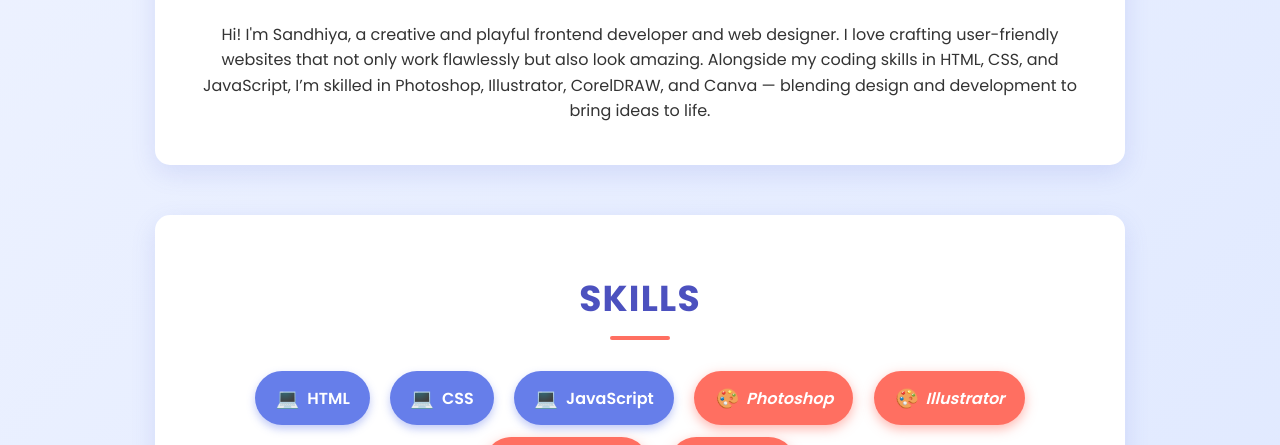
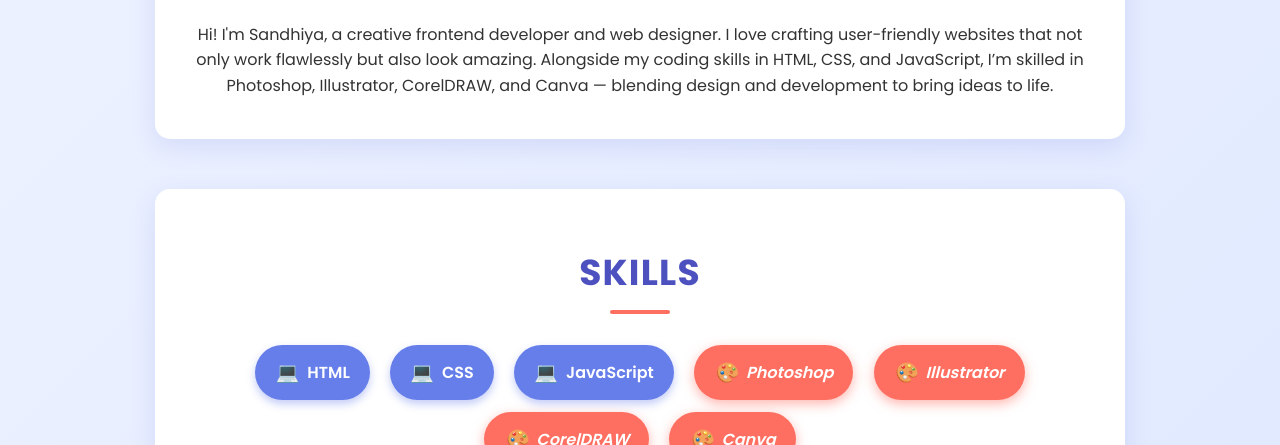
Before and after one commit to Sandy-45-art/myportfolio, a plain HTML site: page index.html in a window 1280 px wide. Shown: the part 655-1100 px from the top of the page. Drawn offline with Linux system fonts and the light colour scheme.

Commit message:
Updated portfolio content

```diff
--- a/index.html
+++ b/index.html
@@ -21,7 +21,7 @@
     <section id="about">
         <h2>About Me</h2>
         <p style="text-align: center;">
-            Hi! I'm Sandhiya, a creative and playful frontend developer and web designer. I love crafting user-friendly
+            Hi! I'm Sandhiya, a creative frontend developer and web designer. I love crafting user-friendly
             websites that not only work flawlessly but also look amazing.
             Alongside my coding skills in HTML, CSS, and JavaScript, I’m skilled in Photoshop, Illustrator, CorelDRAW,
             and Canva — blending design and development to bring ideas to life.
```
